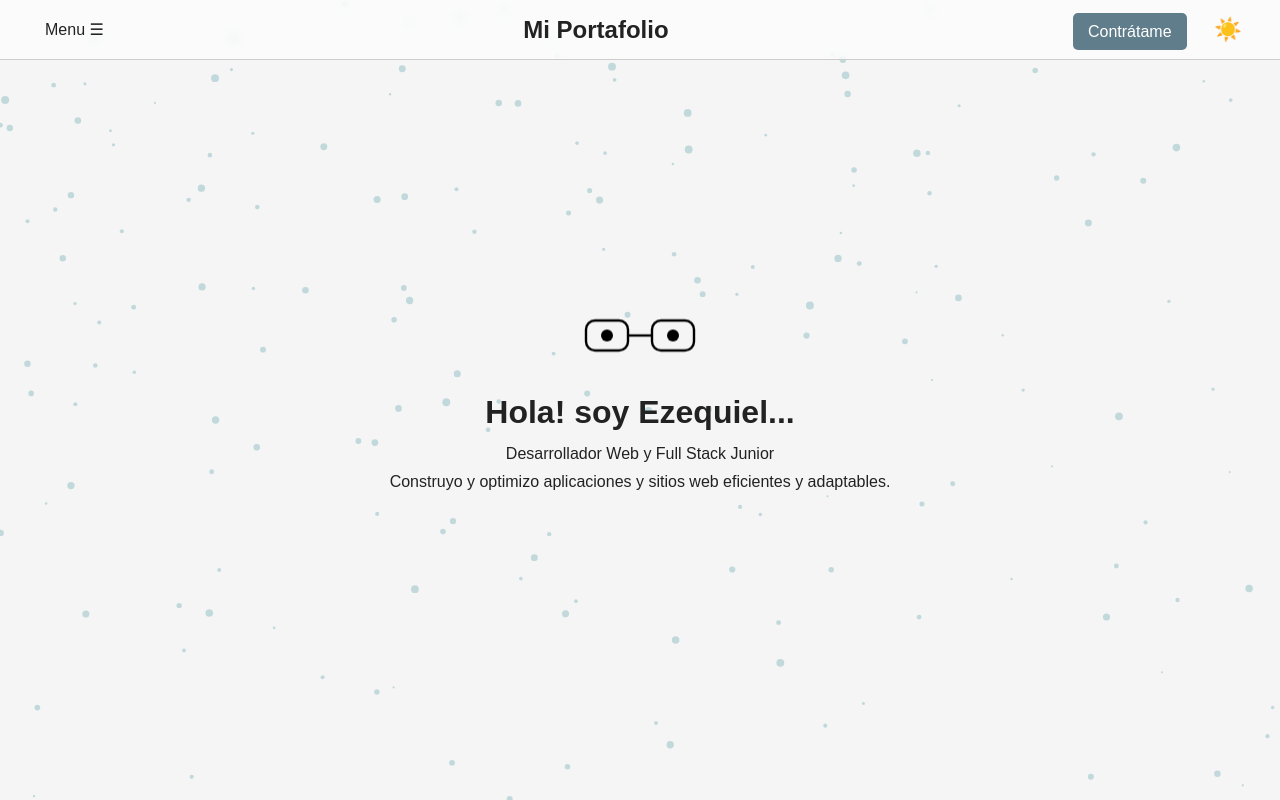
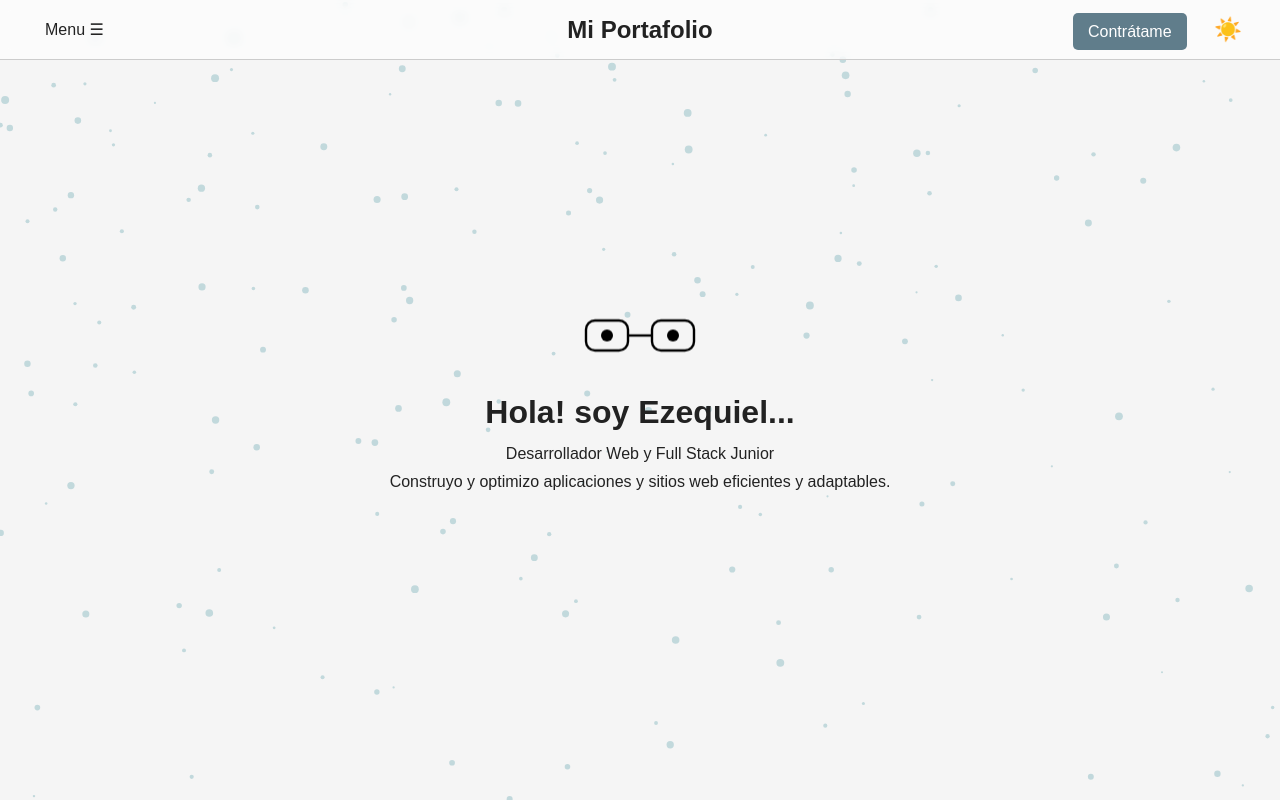
Before and after one commit to canoezequiel7k-sys/portafolioCano, a plain HTML site: page index.html in a window 1280 px wide. Drawn offline with Linux system fonts and the light colour scheme.

Commit message:
Mejoras en el diseño del portafolio

```diff
--- a/style.css
+++ b/style.css
@@ -47,13 +47,18 @@ header {
   border-bottom: 1px solid #ccc;
 }
 
+/* TÍTULO CENTRADO */
 header .titulo-header {
+  position: absolute;
+  left: 50%;
+  transform: translateX(-50%);
   font-size: 1.5em;
+  font-weight: 600;
+  margin: 0;
   color: #222;
-  font-weight: 600;
 }
 
-/* BOTON CONTRATAME */
+/* BOTÓN CONTRÁTAME */
 header .contratame {
   color: #fff;
   background-color: #607d8b;
```
